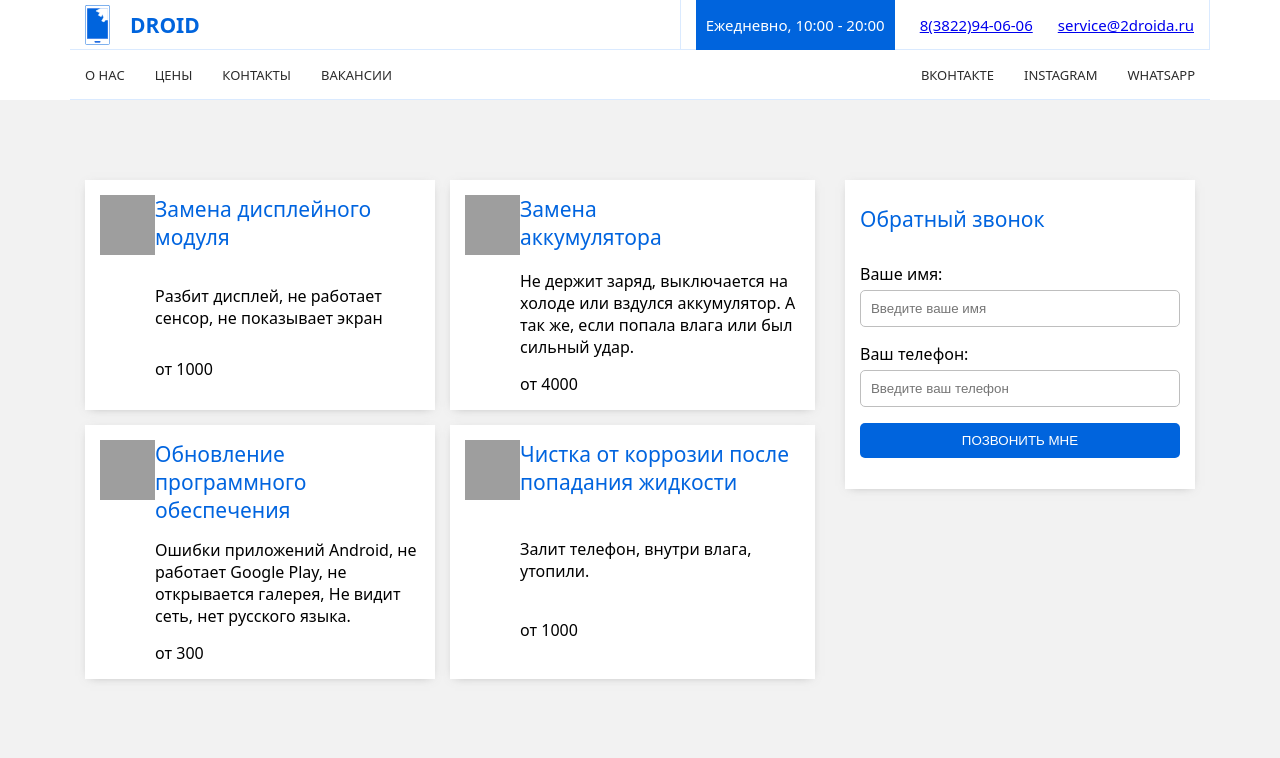
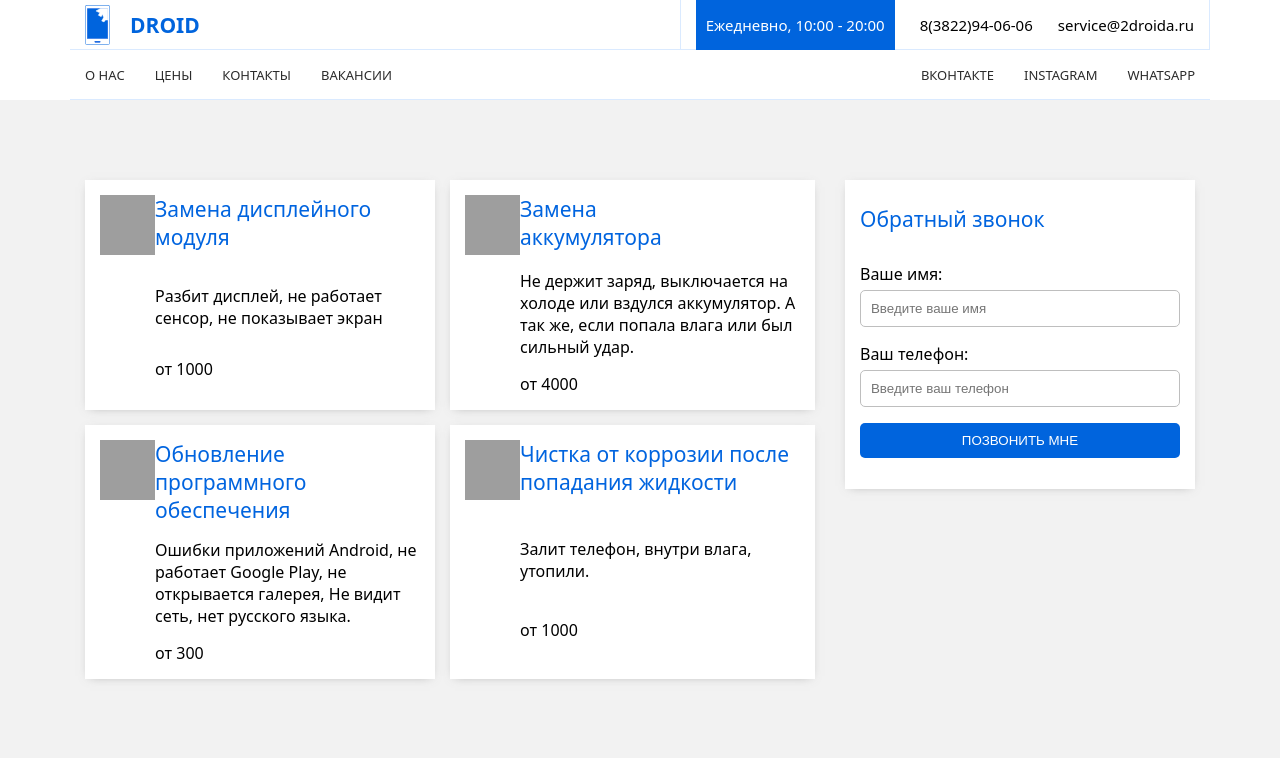
Before and after one commit to Maxim-X/landingDROID, a PHP site: page / in a window 1280 px wide. Shown: the top 758 px of the page. Run offline with PHP 8.4, Linux system fonts and the light colour scheme; grey boxes are pictures that could not be loaded.

Commit message:
Update style.css

```diff
--- a/css/style.css
+++ b/css/style.css
@@ -329,3 +329,12 @@ section#all_def {
     font-size: 21px;
     font-weight: 500;
 }
+
+.dop_info div a {
+    color: #000000;
+    text-decoration: none;
+}
+
+.dop_info div a:hover {
+    text-decoration: underline;
+}
```
